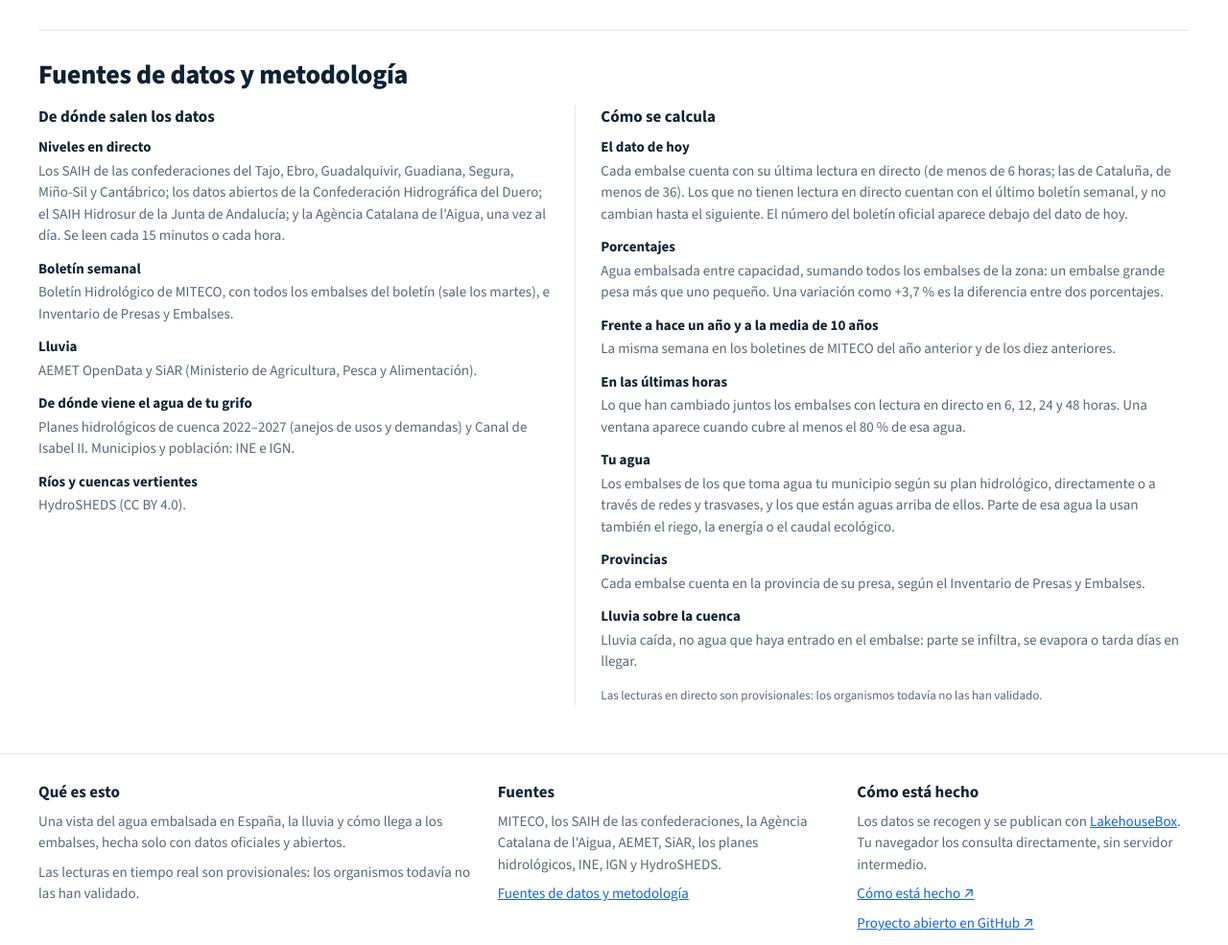
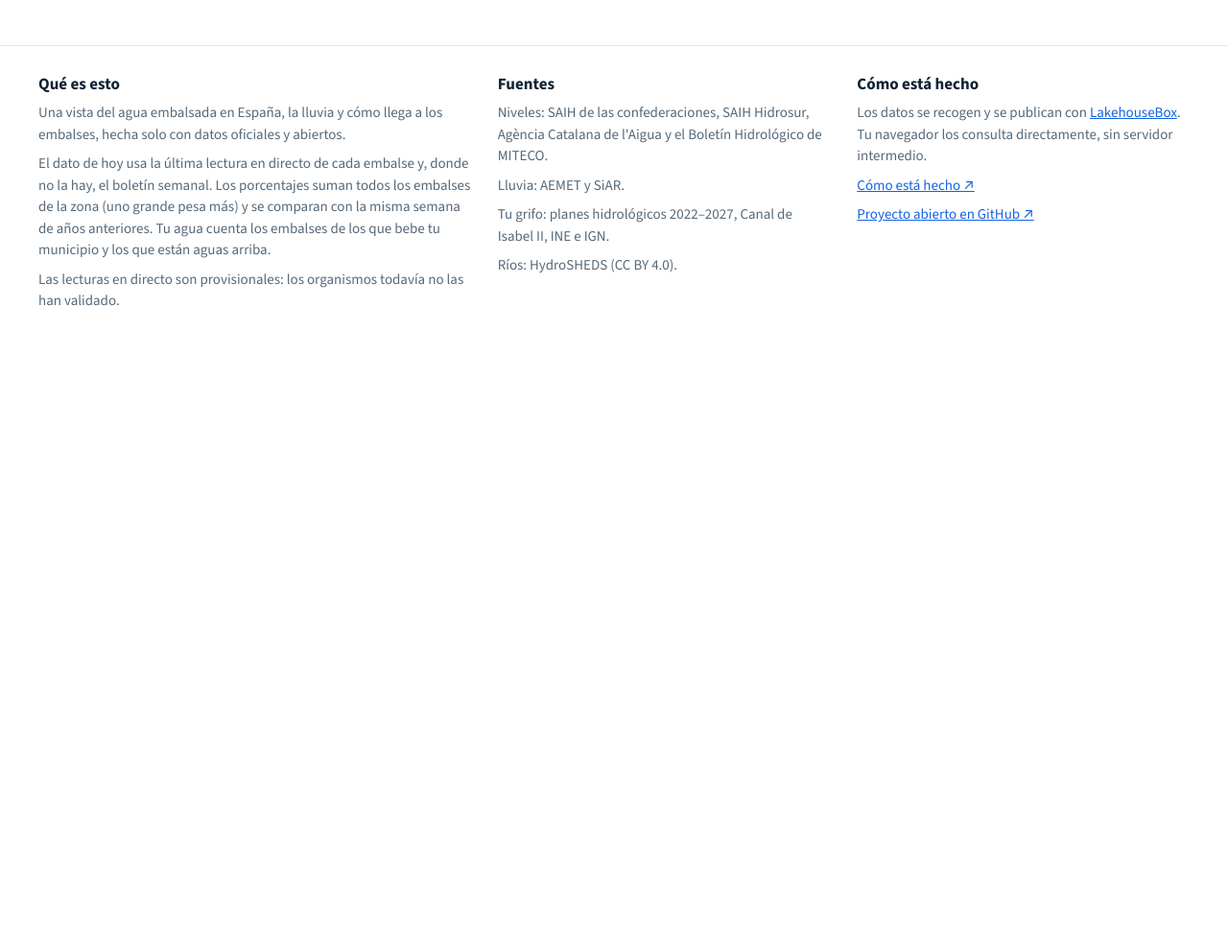
Before and after one commit to LakehouseBox/embalses, a plain HTML site: page artifact/page/index.html in a window 1280 px wide. Shown: the part 2368-3353 px from the top of the page at 96% size. After the commit the page ends 2742 px from the top, so only its background shows below. Drawn offline with Linux system fonts and the light colour scheme; a script that the page names is missing.

Commit message:
Page: sources and method folded into the footer (Qué es esto says how today's figure and the percentages are worked out; Fuentes lists them by kind) instead of a long section; the 'Fuentes y metodología' link goes to the footer

```diff
--- a/artifact/page/index.html
+++ b/artifact/page/index.html
@@ -160,10 +160,6 @@ summary::-webkit-details-marker { display: none; }
 .ficha dt { font-size: 12px; color: var(--muted); } .ficha dd { margin: 0; font-weight: 600; font-size: 15px; }
 /* sections */
 .sec { margin-top: 34px; padding-top: 30px; border-top: 1px solid var(--line); }
-.method { display: grid; grid-template-columns: minmax(0, 1fr) minmax(0, 1.25fr); gap: 0; font-size: 15px; }
-.method > div + div { border-left: 1px solid var(--line); padding-left: 26px; margin-left: 26px; }
-.method h3 { margin-bottom: 8px; } .method dl { margin: 0; } .method dt { font-weight: 700; margin-top: 12px; } .method dt:first-child { margin-top: 0; } .method dd { margin: 2px 0 0; color: var(--muted); line-height: 1.5; }
-@media (max-width: 760px) { .method { grid-template-columns: 1fr; } .method > div + div { border-left: 0; padding-left: 0; margin-left: 0; margin-top: 22px; } }
 .sechead { display: flex; align-items: baseline; gap: 16px; flex-wrap: wrap; margin-bottom: 16px; }
 .raingrid { display: grid; grid-template-columns: minmax(0, 0.95fr) minmax(0, 0.85fr) minmax(0, 1.2fr); gap: 0; align-items: start; }
 .raingrid > div + div { border-left: 1px solid var(--line); padding-left: 26px; margin-left: 26px; }
@@ -328,32 +324,11 @@ ATTACH 'jatorre/embalses' AS embalses (TYPE iceberg,
       <div class="result" id="result" hidden></div>
     </div>
   </section>
-  <section class="sec" id="metodologia">
-    <div class="sechead"><h2>Fuentes de datos y metodología</h2></div>
-    <div class="method">
-      <div><h3>De dónde salen los datos</h3><dl>
-        <dt>Niveles en directo</dt><dd>Los SAIH de las confederaciones del Tajo, Ebro, Guadalquivir, Guadiana, Segura, Miño-Sil y Cantábrico; los datos abiertos de la Confederación Hidrográfica del Duero; el SAIH Hidrosur de la Junta de Andalucía; y la Agència Catalana de l'Aigua, una vez al día. Se leen cada 15 minutos o cada hora.</dd>
-        <dt>Boletín semanal</dt><dd>Boletín Hidrológico de MITECO, con todos los embalses del boletín (sale los martes), e Inventario de Presas y Embalses.</dd>
-        <dt>Lluvia</dt><dd>AEMET OpenData y SiAR (Ministerio de Agricultura, Pesca y Alimentación).</dd>
-        <dt>De dónde viene el agua de tu grifo</dt><dd>Planes hidrológicos de cuenca 2022–2027 (anejos de usos y demandas) y Canal de Isabel II. Municipios y población: INE e IGN.</dd>
-        <dt>Ríos y cuencas vertientes</dt><dd>HydroSHEDS (CC BY 4.0).</dd>
-      </dl></div>
-      <div><h3>Cómo se calcula</h3><dl>
-        <dt>El dato de hoy</dt><dd>Cada embalse cuenta con su última lectura en directo (de menos de 6 horas; las de Cataluña, de menos de 36). Los que no tienen lectura en directo cuentan con el último boletín semanal, y no cambian hasta el siguiente. El número del boletín oficial aparece debajo del dato de hoy.</dd>
-        <dt>Porcentajes</dt><dd>Agua embalsada entre capacidad, sumando todos los embalses de la zona: un embalse grande pesa más que uno pequeño. Una variación como +3,7 % es la diferencia entre dos porcentajes.</dd>
-        <dt>Frente a hace un año y a la media de 10 años</dt><dd>La misma semana en los boletines de MITECO del año anterior y de los diez anteriores.</dd>
-        <dt>En las últimas horas</dt><dd>Lo que han cambiado juntos los embalses con lectura en directo en 6, 12, 24 y 48 horas. Una ventana aparece cuando cubre al menos el 80 % de esa agua.</dd>
-        <dt>Tu agua</dt><dd>Los embalses de los que toma agua tu municipio según su plan hidrológico, directamente o a través de redes y trasvases, y los que están aguas arriba de ellos. Parte de esa agua la usan también el riego, la energía o el caudal ecológico.</dd>
-        <dt>Provincias</dt><dd>Cada embalse cuenta en la provincia de su presa, según el Inventario de Presas y Embalses.</dd>
-        <dt>Lluvia sobre la cuenca</dt><dd>Lluvia caída, no agua que haya entrado en el embalse: parte se infiltra, se evapora o tarda días en llegar.</dd>
-      </dl><p class="muted small" style="margin:14px 0 0">Las lecturas en directo son provisionales: los organismos todavía no las han validado.</p></div>
-    </div>
-  </section>
 </main></div>
 
-<footer><div class="wrap cols">
-  <div><h3>Qué es esto</h3><p>Una vista del agua embalsada en España, la lluvia y cómo llega a los embalses, hecha solo con datos oficiales y abiertos.</p><p>Las lecturas en tiempo real son provisionales: los organismos todavía no las han validado.</p></div>
-  <div><h3>Fuentes</h3><p>MITECO, los SAIH de las confederaciones, la Agència Catalana de l'Aigua, AEMET, SiAR, los planes hidrológicos, INE, IGN y HydroSHEDS.</p><p><a href="#metodologia">Fuentes de datos y metodología</a></p></div>
+<footer id="metodologia"><div class="wrap cols">
+  <div><h3>Qué es esto</h3><p>Una vista del agua embalsada en España, la lluvia y cómo llega a los embalses, hecha solo con datos oficiales y abiertos.</p><p>El dato de hoy usa la última lectura en directo de cada embalse y, donde no la hay, el boletín semanal. Los porcentajes suman todos los embalses de la zona (uno grande pesa más) y se comparan con la misma semana de años anteriores. Tu agua cuenta los embalses de los que bebe tu municipio y los que están aguas arriba.</p><p>Las lecturas en directo son provisionales: los organismos todavía no las han validado.</p></div>
+  <div><h3>Fuentes</h3><p>Niveles: SAIH de las confederaciones, SAIH Hidrosur, Agència Catalana de l'Aigua y el Boletín Hidrológico de MITECO.</p><p>Lluvia: AEMET y SiAR.</p><p>Tu grifo: planes hidrológicos 2022–2027, Canal de Isabel II, INE e IGN.</p><p>Ríos: HydroSHEDS (CC BY 4.0).</p></div>
   <div><h3>Cómo está hecho</h3><p>Los datos se recogen y se publican con <a href="https://lakehousebox.com">LakehouseBox</a>. Tu navegador los consulta directamente, sin servidor intermedio.</p><p><a href="https://lakehousebox.com/examples/embalses/">Cómo está hecho ↗</a></p><p><a href="https://github.com/LakehouseBox/embalses">Proyecto abierto en GitHub ↗</a></p></div>
 </div></footer>
 
```
